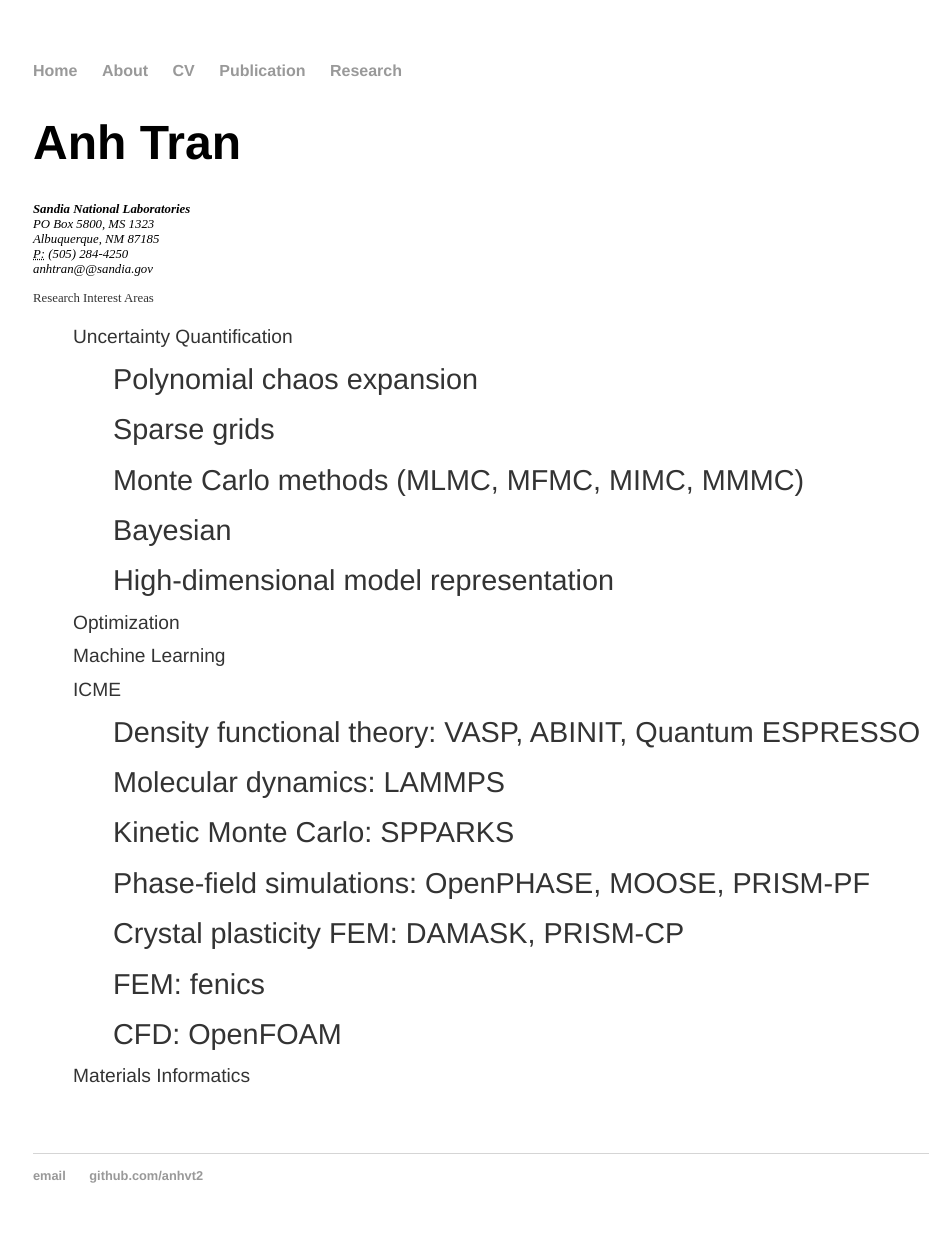
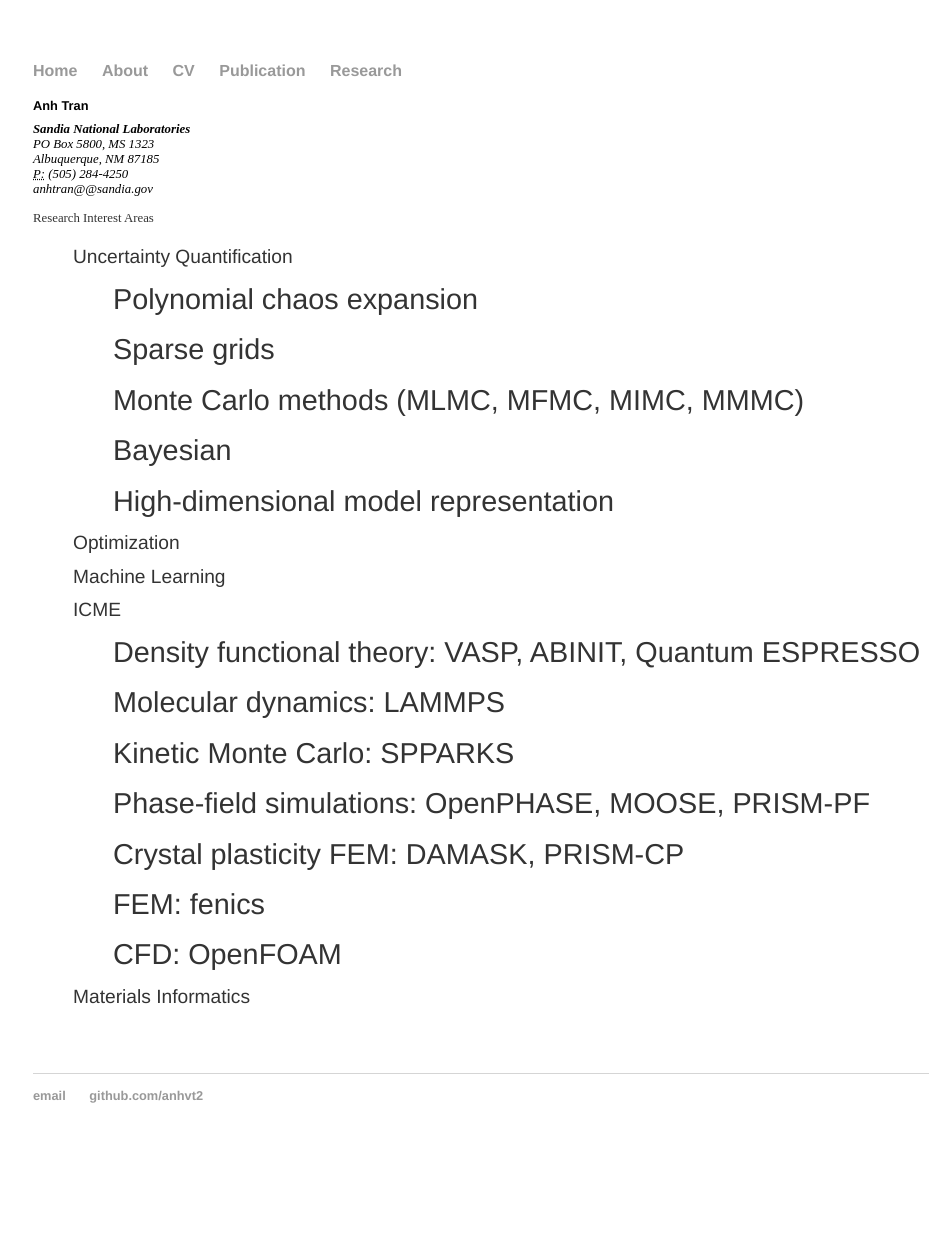
Before and after one commit to anhvt2/anhvt2.github.io, a Jekyll site: the page built from research/index.html, in a window 1280 px wide. Shown: the whole page, without its empty margins (159-1109 px from the left). Built offline with Jekyll 4.4.1, drawn with Linux system fonts in a browser that asks for light colours; after the commit the page ends 1165 px from its top, so only the background shows below that.

Commit message:
update fontsize in main.css

```diff
--- a/css/main.css
+++ b/css/main.css
@@ -31,8 +31,8 @@
 
 /* Research */
 .research { margin: 0px 0px 60px; }
-.research h1 { font-size: 3em; }
-.research h2 { font-size: 2em; }
+.research h1 { font-size: .8em; }
+.research h2 { font-size: .8em; }
 /*.research address, .research .download { font-family: 'Helvetica', 'Arial', 'Sans-Serif'; }*/
 .research address, .research p { font-size: .8em; }
 .research .download { float: right; font-size: .8em; text-transform: uppercase; }
```
